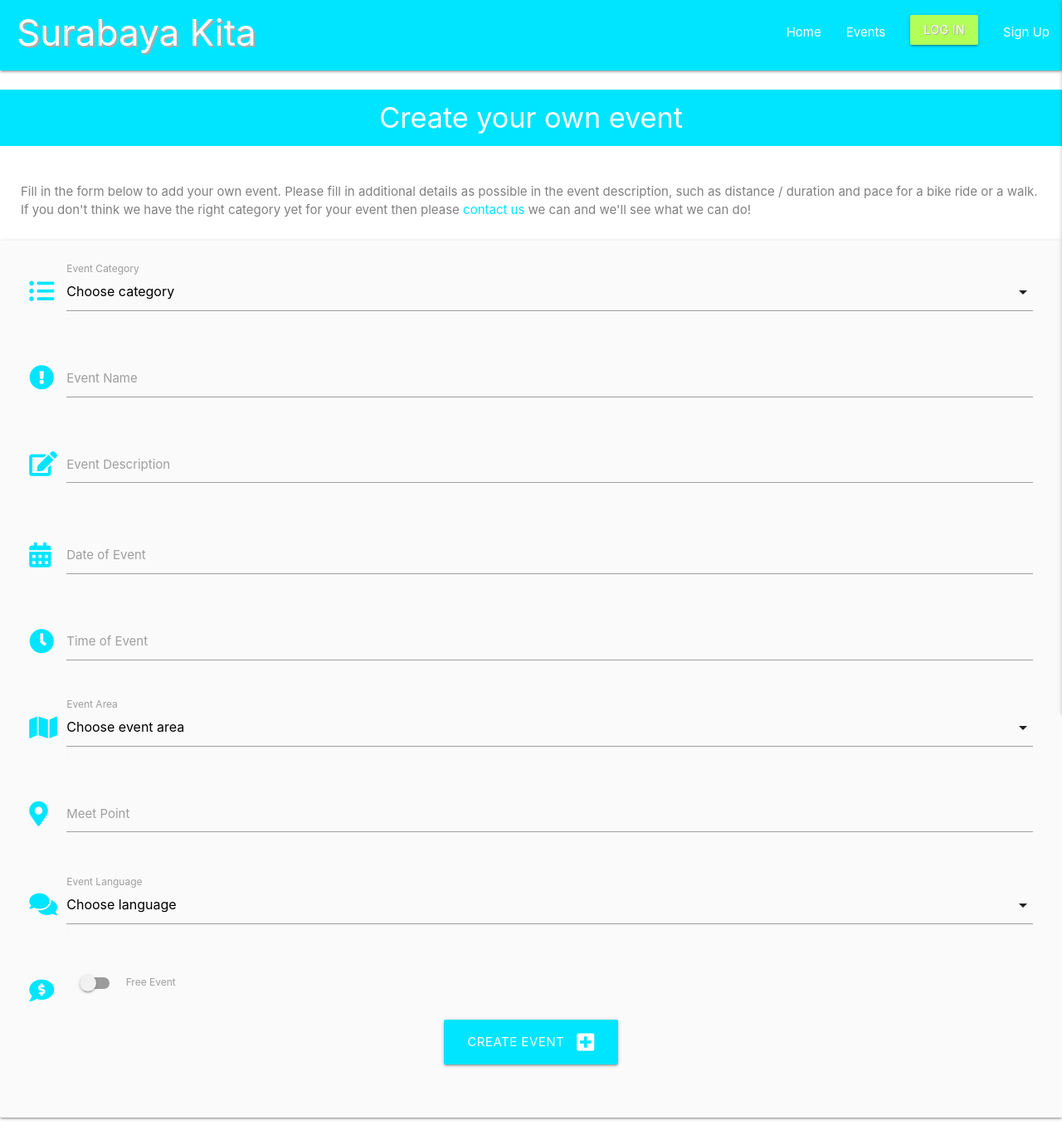
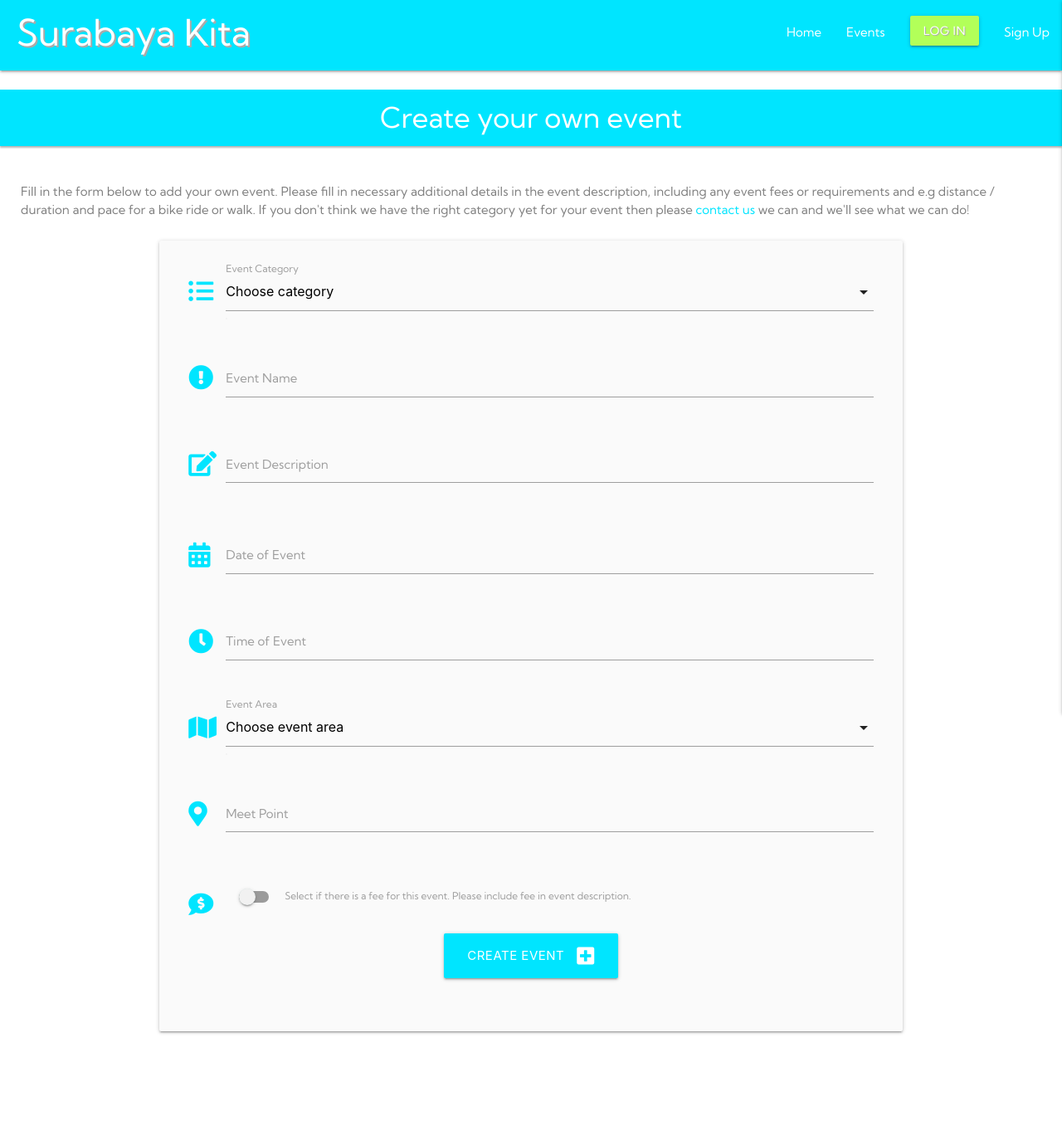
Before and after one commit to junokili/Surabaya-Kita, a Flask app: page /create_event in a window 1280 px wide. Shown: the whole page at 83% size. After the commit the page ends 1246 px from the top, so only its background shows below. Run offline with Flask 2, Linux system fonts and the light colour scheme; data that the repository does not hold is empty; some libraries are stand-ins or nearby versions.

Commit message:
Event page layout and cards and create event built and styled

```diff
--- a/app.py
+++ b/app.py
@@ -66,17 +66,22 @@ def sign_up():
             flash("Username already exists")
             return redirect(url_for('sign_up'))
 
-        sign_up = {
+        user = {
             'username': request.form.get('username').lower(),
-            'password': generate_password_hash(request.form.get('password'))
+            'password': generate_password_hash(request.form.get('password')),
+            'location': request.form.get('location'),
+            'language': request.form.get('language')
         }
-        mongo.db.users.insert_one(sign_up)
+        mongo.db.users.insert_one(user)
 
         # add new user into session
         session['user'] = request.form.get('username').lower()
-        flash("Registration succesful")
+        flash("Great! You are now signed up")
         return redirect(url_for('my_profile', username=session['user']))
-    return render_template('sign_up.html')
+    locations = mongo.db.locations.find().sort('location', 1)
+    languages = mongo.db.languages.find().sort('language', 1)
+    return render_template('sign_up.html', locations=locations,
+                           languages=languages,)
 
 
 @app.route('/my_profile/<username>', methods=["GET", "POST"])
@@ -84,9 +89,11 @@ def my_profile(username):
     # get session username from database
     username = mongo.db.users.find_one(
         {"username": session["user"]})["username"]
+    users = mongo.db.users.find()
 
     if session['user']:
-        return render_template('my_profile.html', username=username)
+        return render_template('my_profile.html',
+                               username=username, users=users)
 
     return redirect(url_for('login'))
 
@@ -146,17 +153,16 @@ def get_events():
 @app.route('/create_event', methods=["GET", "POST"])
 def create_event():
     if request.method == "POST":
-        free_event = "on" if request.form.get("free_event") else "off"
+        paid_event = "off" if request.form.get("paid_event") else "on"
         event = {
             "category_name": request.form.get("category_name"),
             "event_name": request.form.get("event_name"),
             "event_description": request.form.get("event_description"),
-            "free_event": free_event,
+            "paid_event": paid_event,
             "event_date": request.form.get("event_date"),
             "event_time": request.form.get("event_time"),
             "location": request.form.get("location"),
             "meet_point": request.form.get("meet_point"),
-            "language": request.form.get("language"),
             "created_by": session["user"],
         }
         mongo.db.events.insert_one(event)
@@ -165,20 +171,19 @@ def create_event():
 
     locations = mongo.db.locations.find().sort('location', 1)
     categories = mongo.db.categories.find().sort('category_name', 1)
-    languages = mongo.db.languages.find().sort('language', 1)
     return render_template('create_event.html', categories=categories,
-                           languages=languages, locations=locations)
+                           locations=locations)
 
 
 @app.route('/edit_event/<event_id>', methods=["GET", "POST"])
 def edit_event(event_id):
     if request.method == "POST":
-        free_event = "on" if request.form.get("free_event") else "off"
+        paid_event = "off" if request.form.get("paid_event") else "on"
         submit = {
             "category_name": request.form.get("category_name"),
             "event_name": request.form.get("event_name"),
             "event_description": request.form.get("event_description"),
-            "free_event": free_event,
+            "paid_event": paid_event,
             "event_date": request.form.get("event_date"),
             "created_by": session["user"],
         }
--- a/static/css/style.css
+++ b/static/css/style.css
@@ -1,11 +1,26 @@
+@import url('https://fonts.googleapis.com/css2?family=Kumbh+Sans&display=swap');
+
+body {
+    font-family: 'Kumbh Sans', sans-serif;
+}
+
 p {
     padding: 10px 25px 10px;
     color: #808080;
 }
 
+.event-description {
+    padding: 0px;
+}
+
+.header-shadow {
+    -webkit-box-shadow: 0px 2px 2px 0px rgba(0,0,0,0.3);
+    -moz-box-shadow: 0px 2px 2px 0px rgba(0,0,0,0.3);
+    box-shadow: 0px 2px 2px 0px rgba(0,0,0,0.3);
+}
 
 .text-shadow {
-    text-shadow: 1px 1px #aaaaaa;)
+    text-shadow: 1px 1px #aaaaaa;
 }
 
 h3 {
--- a/templates/base.html
+++ b/templates/base.html
@@ -25,7 +25,7 @@
             {% if session.user |lower == "admin"|lower %}
         <li class="tab"><a href="{{ url_for('get_categories') }}">Manage Categories</a></li>
             {% endif %}
-        <li><a href="{{ url_for('logout') }}">Log Out</a></li>
+        <li><a href="{{ url_for('logout') }}" class="waves-effect waves-light text-shadow light-green accent-2 btn">Log Out</a></li>
             {% else %}
         <li><a href="{{ url_for('login') }}" class="waves-effect waves-light text-shadow light-green accent-2 btn">Log In</a></li>
         <li><a href="{{ url_for('sign_up') }}">Sign Up</a></li>
--- a/templates/create_event.html
+++ b/templates/create_event.html
@@ -1,13 +1,14 @@
 {% extends 'base.html' %}
 {% block content %}
 <div class="row flashes">
-<h4 class="cyan accent-3 center-align white-text">Create your own event</h4>
+<h4 class="cyan accent-3 center-align white-text header-shadow">Create your own event</h4>
 </div>
-<p>Fill in the form below to add your own event. Please fill in additional details as possible
-in the event description, such as distance / duration and pace for a bike ride or a walk.
+<p>Fill in the form below to add your own event. Please fill in necessary additional details
+in the event description, including any event fees or requirements and e.g distance / duration and pace for a bike ride or walk.
 If you don't think we have the right category yet for your event then please
 <a href="{{ url_for('contact_us') }}" class="cyan-text text-accent-3">contact us</a> we can
 and we'll see what we can do! </p>
+<div class="container">
 <div class="card-panel grey lighten-5">
   <div class="row">
     <form class="col s12" method="POST" action="{{ url_for('create_event') }}">
@@ -18,7 +19,7 @@ and we'll see what we can do! </p>
     <select id="category_name" name="category_name" class="validate" required>
       <option value="" disabled selected>Choose category</option>
       {% for category in categories %}
-        <option value="{{ category.category_name }}">{{ category.category_name }}</option>
+        <option class="my-blue" value="{{ category.category_name }}">{{ category.category_name }}</option>
       {% endfor %}
     </select>
     <label for="category_name">Event Category</label>
@@ -46,7 +47,7 @@ and we'll see what we can do! </p>
            <div class="row">
         <div class="input-field col s12">
           <i class="fas fa-calendar-alt prefix cyan-text text-accent-3"></i>
-          <input id="event_date" name="due_date" type="text" class="datepicker validate"
+          <input id="event_date" name="event_date" type="text" class="datepicker validate"
           required>
           <label for="event_date">Date of Event</label>
         </div>
@@ -82,28 +83,15 @@ and we'll see what we can do! </p>
           <label for="meet_point">Meet Point</label>
       </div>
       </div>
-<!-- event language -->
-    <div class="row">
-      <div class="input-field col s12">
-        <i class="fas fa-comments prefix cyan-text text-accent-3"></i>
-    <select id="language" name="language" class="validate" required>
-      <option value="" disabled selected>Choose language</option>
-      {% for language in languages %}
-        <option value="{{ language.language }}">{{ language.language }}</option>
-      {% endfor %}
-    </select>
-    <label for="language">Event Language</label>
-      </div>
-  </div>
         <!-- Switch -->
                    <div class="row">
         <div class="input-field col s12">
         <div class="switch">
                   <i class="fas fa-comment-dollar prefix cyan-text text-accent-3"></i>
-            <label for="free_event">
-            <input type="checkbox" id="free_event" name="free_event">
+                  <label for="paid_event">
+            <input type="checkbox" id="paid_event" name="paid_event">
             <span class="lever"></span>
-            Free Event
+             Select if there is a fee for this event. Please include fee in event description.
             </label>
         </div>
         </div>
@@ -120,5 +108,5 @@ and we'll see what we can do! </p>
     </form>
   </div>
   </div>
-
+</div>
 {% endblock %}
```
Also changed, not shown: other parts of static/css/style.css (+37 -1 lines), templates/events.html (+43 -11 lines), templates/login.html (+5 -6 lines), templates/sign_up.html (+28 -4 lines), static/images/coffee.jpg (added), static/images/cycle.jpg (added).
